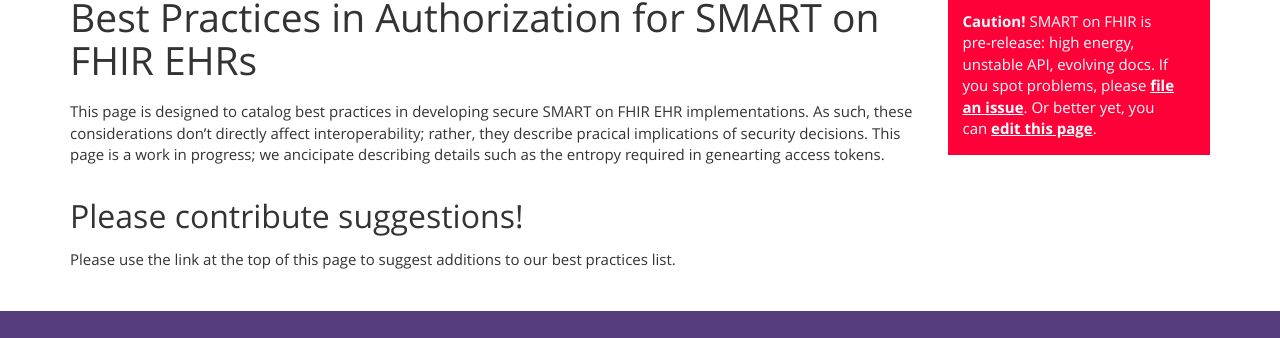
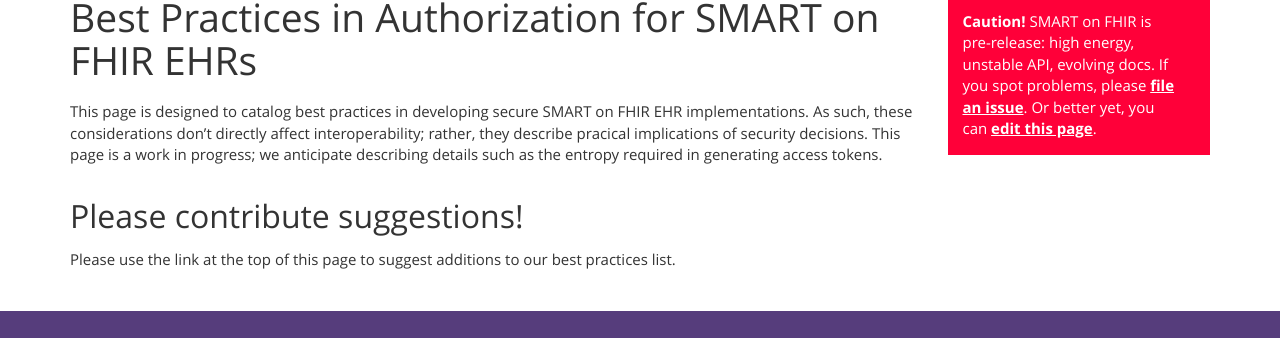
Before and after one commit to smart-on-fhir/smart-on-fhir.github.io, a Jekyll site: the page built from authorization/best-practices/index.md, in a window 1280 px wide. Shown: the part 99-437 px from the top of the page. Built offline with Jekyll 4.4.1, drawn with Linux system fonts in a browser that asks for light colours; Markdown is read by kramdown in place of the engine named in the settings.

Commit message:
corrected typos

```diff
--- a/authorization/best-practices/index.md
+++ b/authorization/best-practices/index.md
@@ -8,8 +8,8 @@ title: "SMART on FHIR Authorization: Best Practices"
 This page is designed to catalog best practices in developing secure SMART on
 FHIR EHR implementations. As such, these considerations don't directly affect
 interoperability; rather, they describe pracical implications of security
-decisions. This page is a work in progress; we ancicipate describing details
-such as the entropy required in genearting access tokens.
+decisions. This page is a work in progress; we anticipate describing details
+such as the entropy required in generating access tokens.
 
 ## Please contribute suggestions!
 
```
